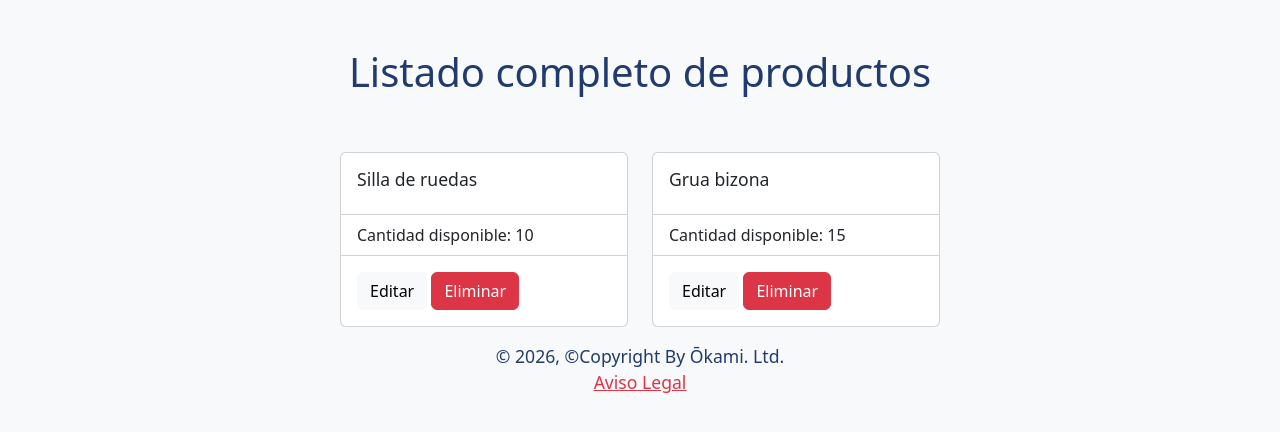
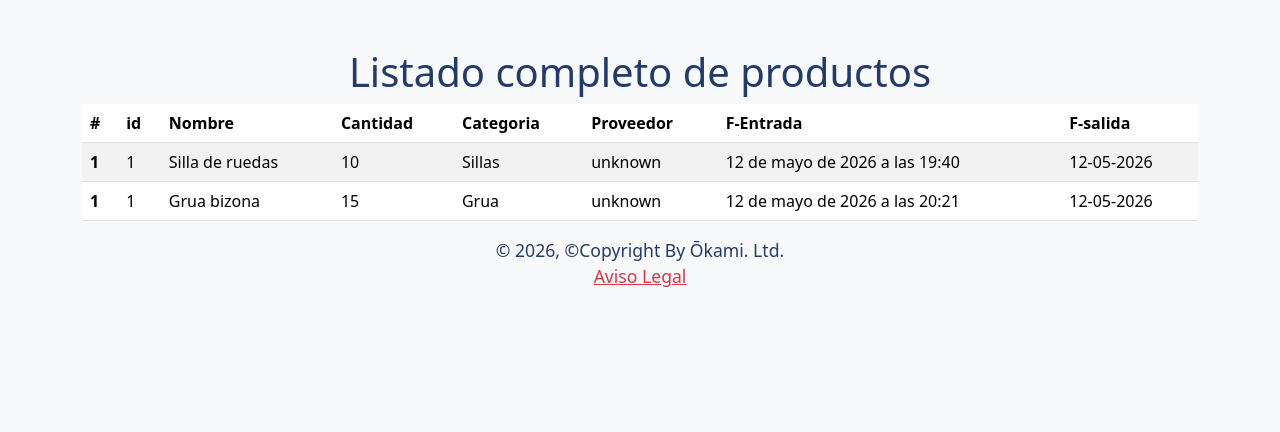
Before and after one commit to Obidis/e_comerce, a Django app: page /products/ in a window 1280 px wide. Shown: the part 208-640 px from the top of the page. Run offline with Django 4.2, Linux system fonts and the light colour scheme; data comes from the database, SQL or seed files in the repository; both versions use the stored data as it was after the commit.

Commit message:
modificado product_list.html

```diff
--- a/core/templates/_includes/_products.html
+++ b/core/templates/_includes/_products.html
@@ -2,20 +2,14 @@
 
 
 
-<div  class="container mt-5 ">
-    <div class="card" style="width: 18rem;">
 
-        <div class="card-body">
-            <h5 class="card-title">{{ product.product_name}}</h5>
-
-        </div>
-        <ul class="list-group list-group-flush">
-            <li class="list-group-item">Cantidad disponible: {{ product.stock}}</li>
-        </ul>
-        <div class="card-body">
-            <a href="#" class="btn btn-light">Editar</a>
-            <a href="#" class="btn btn-danger">Eliminar</a>
-        </div>
-    </div>
-
-</div>
+<tr>
+    <th scope="row">1</th>
+      <td>{{ product.product_id }}</td>
+      <td>{{ product.product_name }}</td>
+      <td>{{ product.stock }}</td>
+      <td>{{ product.category }}</td>
+      <td>{{ product.supplier }}</td>
+      <td>{{ product.add_at }}</td>
+      <td>{{ product.exit_at|date:"d-m-Y" }}</td>
+ </tr>
--- a/core/templates/products/products_list.html
+++ b/core/templates/products/products_list.html
@@ -9,16 +9,33 @@
 
   <h1 class="display-6">Listado completo de productos</h1>
   <div class="d-flex flex-wrap">
-    {% if products %}
-    {% for product in products %}
-      <div>
-       {% include  '_includes/_products.html' %}
-      </div>
-    {% endfor %}
-    {% else %}
-      <p class="text-danger">No hay productos disponibles.</p>
-    {% endif %}
+
   </div>
 </div>
 
+
+<table class="table table-striped">
+  <thead>
+    <tr>
+      <th scope="col">#</th>
+      <th scope="col">id</th>
+      <th scope="col">Nombre</th>
+      <th scope="col">Cantidad</th>
+      <th scope="col">Categoria</th>
+      <th scope="col">Proveedor</th>
+      <th scope="col">F-Entrada</th>
+      <th scope="col">F-salida</th>
+
+    </tr>
+  </thead>
+  <tbody>
+  {% for product in products %}
+
+      {% include  '_includes/_products.html' %}
+
+    {% endfor %}
+  </tbody>
+
+</table>
+
 {% endblock %}
```
Also changed, not shown: db.sqlite3.
